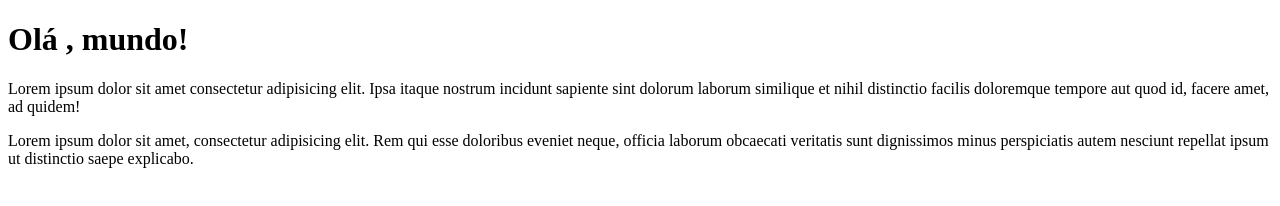
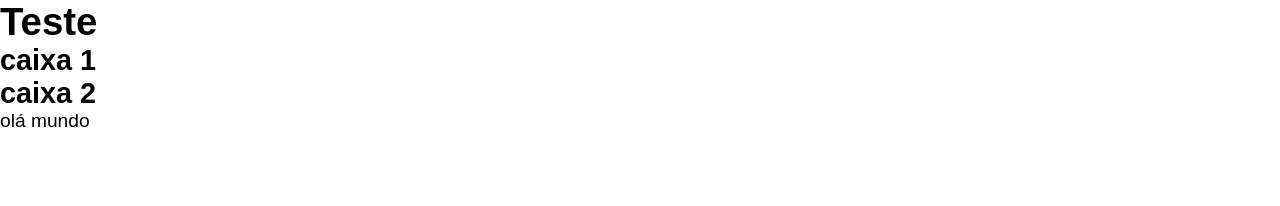
Before and after one commit to JonatasSilva01/Meus-Projetos, a plain HTML site: page site-exemplo/index.html in a window 1280 px wide. Drawn offline with Linux system fonts and the light colour scheme.

Commit message:
Mudei algumas linhas de codigo
mudei algumas linhas de codigo pra ver como é que vai funcionar

```diff
--- /dev/null
+++ b/site-exemplo/css/style.css
@@ -0,0 +1,9 @@
+*{
+    margin: 0;
+    padding: 0;
+}
+
+body{
+    font-family: Arial, Helvetica, sans-serif;
+    font-size: 1.2em;
+}
--- a/site-exemplo/index.html
+++ b/site-exemplo/index.html
@@ -3,12 +3,20 @@
 <head>
     <meta charset="UTF-8">
     <meta name="viewport" content="width=device-width, initial-scale=1.0">
+    <link rel="stylesheet" href="css/style.css">
     <title>Meu primeiro site em repositorio</title>
 </head>
 <body>
-    <h1>Olá , mundo!</h1>
-    <p>Lorem ipsum dolor sit amet consectetur adipisicing elit. Ipsa itaque nostrum incidunt sapiente sint dolorum laborum similique et nihil distinctio facilis doloremque tempore aut quod id, facere amet, ad quidem!</p>
-
-    <p>Lorem ipsum dolor sit amet, consectetur adipisicing elit. Rem qui esse doloribus eveniet neque, officia laborum obcaecati veritatis sunt dignissimos minus perspiciatis autem nesciunt repellat ipsum ut distinctio saepe explicabo.</p>
+    <h1>Teste</h1>
+    <section>
+        <div>
+            <h2>caixa 1</h2>
+        </div>
+        <div>
+            <h2>caixa 2</h2>
+            <p>olá mundo</p>
+        </div>
+    </section>
+<script src="javascript/programmer.js"></script>
 </body>
 </html>
```
Also changed, not shown: site-exemplo/javascript/programmer.js (added).
